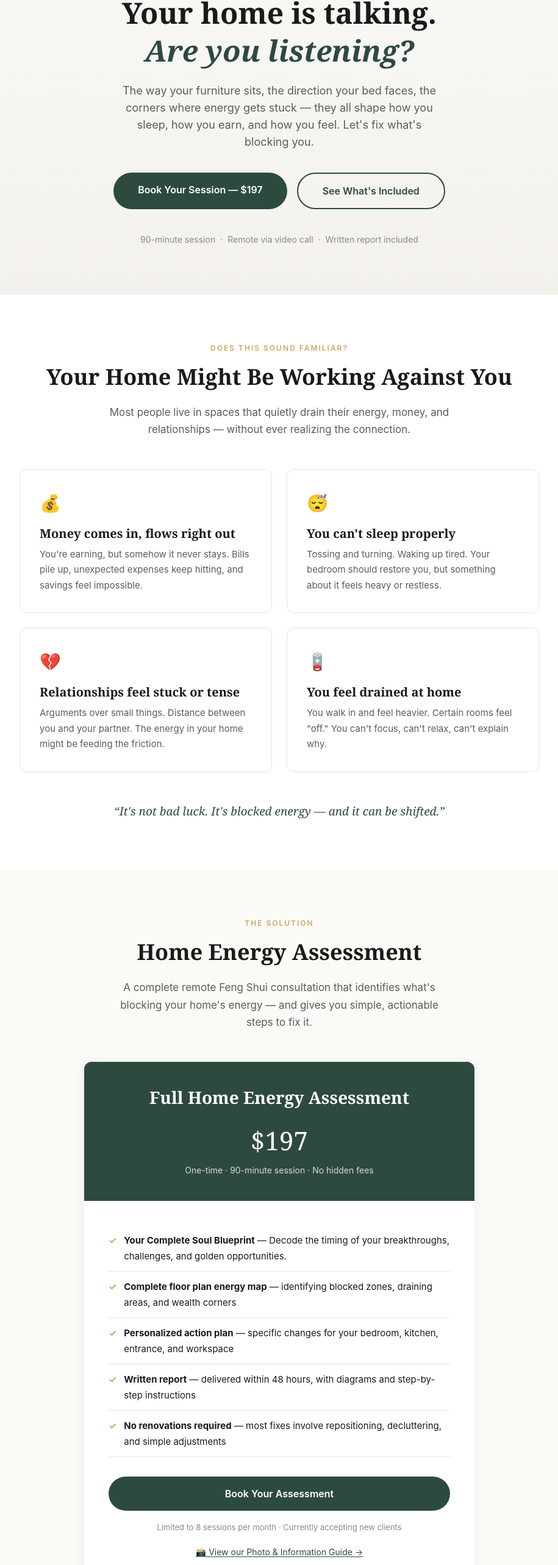
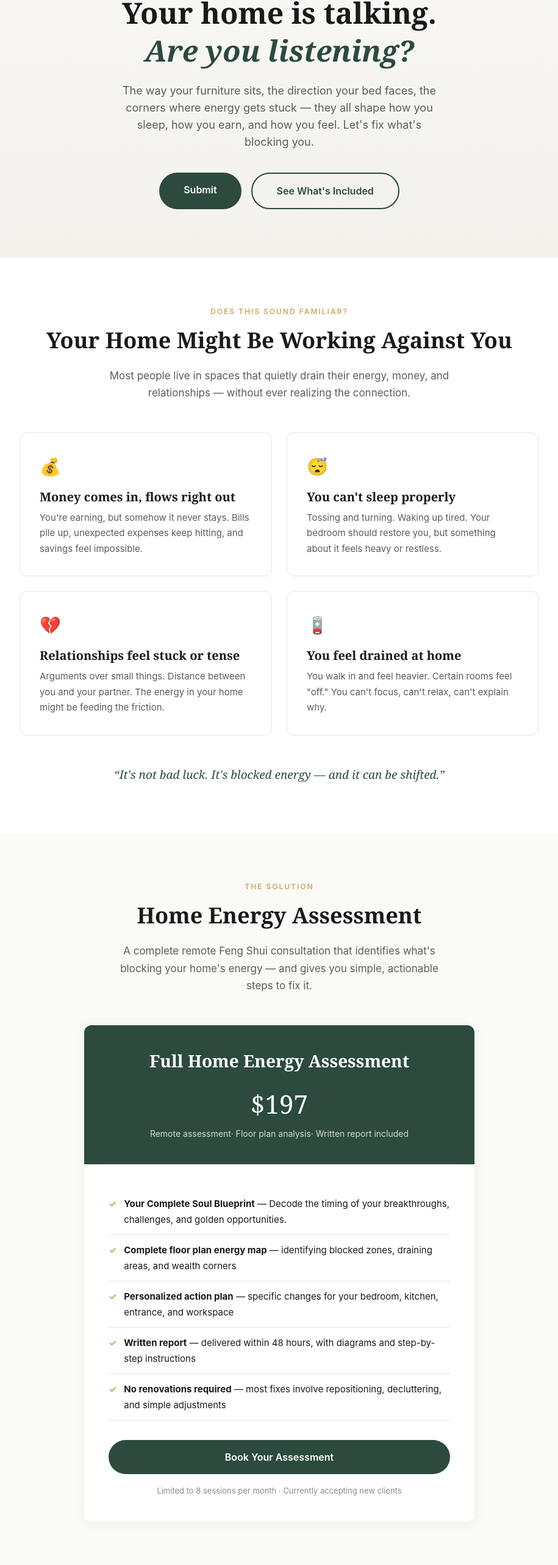
Before and after one commit to KenLau0414/spatial-aura, a Next.js app: page / in a window 1280 px wide. Shown: the part 206-2772 px from the top of the page at 61% size, without its empty margins (182-1097 px from the left). Built offline with nearby package versions, Linux system fonts and the light colour scheme.

Commit message:
Update: Hero CTA, Service subtitle, CTA text

```diff
--- a/components/CTAForm.tsx
+++ b/components/CTAForm.tsx
@@ -51,7 +51,7 @@
            Ready to Shift Your Home&apos;s Energy?
          </h2>
          <p className="text-[17px] opacity-85 max-w-[500px] mx-auto mb-10">
-           Book your Home Energy Assessment below. I personally review every inquiry and will respond within 24 hours to schedule your session.
+           Tell me what you're looking for and I'll personally review your submission within 24 hours. No payment required upfront — just a conversation to make sure we're a good fit.
          </p>
 
          <form className="max-w-[480px] mx-auto" onSubmit={handleSubmit}>
@@ -74,8 +74,7 @@
 
            <button type="submit"
              className="w-full px-10 py-4 rounded-[50px] text-base font-semibold text-white bg-[var(--accent)] hover:bg-[var(--accent-light)] transition-all cursor-pointer">
-             Request My Session 鈥?$197
-           </button>
+             Submit</button>
 
            {error && (
              <p className="text-sm text-red-300 mt-3">{error}</p>
--- a/components/Hero.tsx
+++ b/components/Hero.tsx
@@ -20,8 +20,7 @@
              href="#book"
              className="inline-block px-10 py-4 rounded-[50px] text-base font-semibold text-white bg-[var(--primary)] hover:bg-[var(--primary-light)] hover:-translate-y-0.5 hover:shadow-[0_6px_20px_rgba(45,74,62,0.3)] transition-all"
            >
-             Book Your Session — $197
-           </a>
+             Submit</a>
            <a
              href="#service"
              className="inline-block px-10 py-4 rounded-[50px] text-base font-semibold text-[var(--primary)] border-2 border-[var(--primary)] hover:bg-[var(--primary)] hover:text-white transition-all"
@@ -30,13 +29,6 @@
            </a>
          </div>
 
-         <div className="mt-10 text-sm text-[var(--text-light)]">
-           <span>90-minute session</span>
-           <span className="mx-2">·</span>
-           <span>Remote via video call</span>
-           <span className="mx-2">·</span>
-           <span>Written report included</span>
-         </div>
        </div>
      </section>
    )
--- a/components/Service.tsx
+++ b/components/Service.tsx
@@ -16,7 +16,7 @@
            <div className="bg-[var(--primary)] text-white text-center px-10 py-10">
              <h3 className="font-serif text-[28px] mb-2">Full Home Energy Assessment</h3>
              <div className="font-serif text-[42px] mt-4">$197</div>
-             <div className="text-sm opacity-80 mt-1">One-time · 90-minute session · No hidden fees</div>
+             <div className="text-sm opacity-80 mt-1">Remote assessment· Floor plan analysis· Written report included</div>
            </div>
            <div className="px-10 py-10">
              <ul className="list-none mb-8">
@@ -47,18 +47,10 @@
              >
                Book Your Assessment
              </a>
-            <div className="text-center mt-4 text-[13px] text-[var(--text-light)]">
-              Limited to 8 sessions per month · Currently accepting new clients
-            </div>
-            <div className="text-center mt-4">
-              <a
-                href="/guide"
-                className="inline-block text-sm text-[var(--primary)] hover:text-[var(--primary-light)] underline underline-offset-2 transition-colors"
-              >
-                📸 View our Photo &amp; Information Guide →
-              </a>
-            </div>
-          </div>
+             <div className="text-center mt-4 text-[13px] text-[var(--text-light)]">
+               Limited to 8 sessions per month · Currently accepting new clients
+             </div>
+           </div>
          </div>
        </div>
      </section>
```
